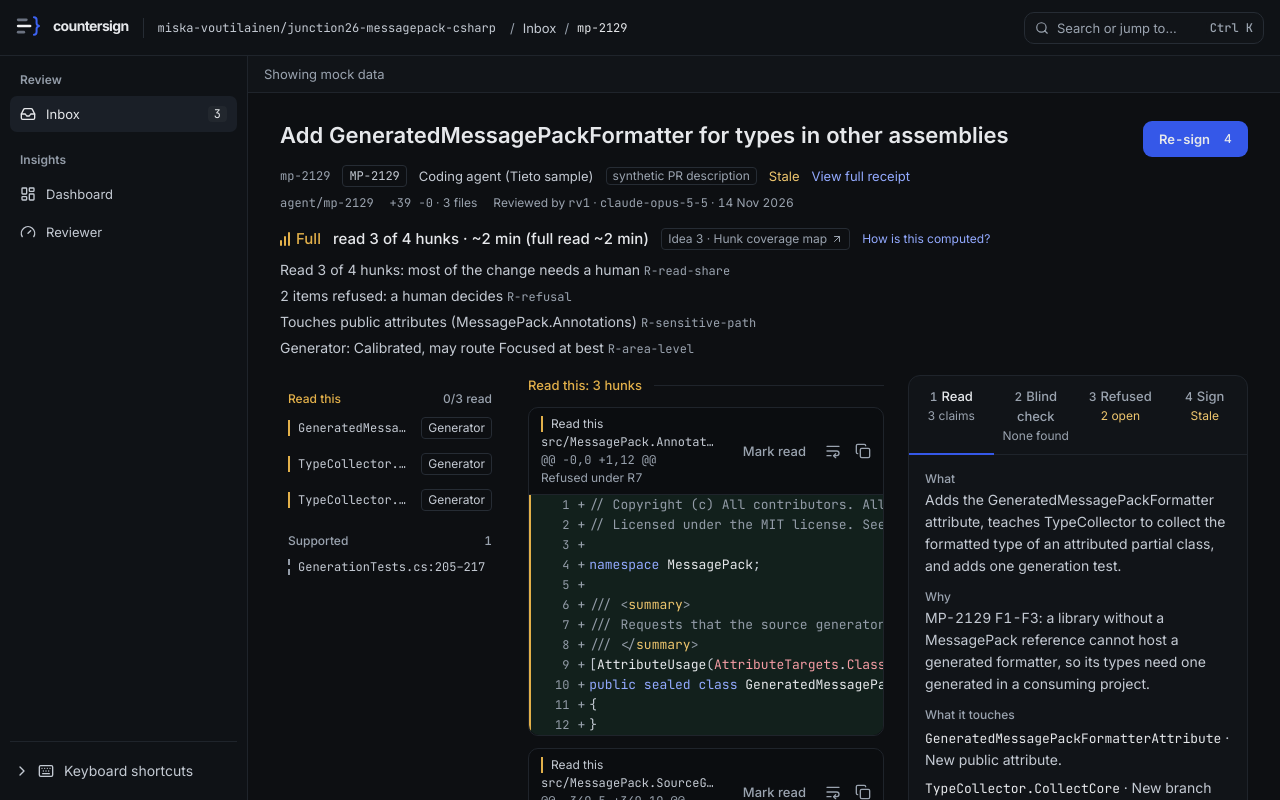
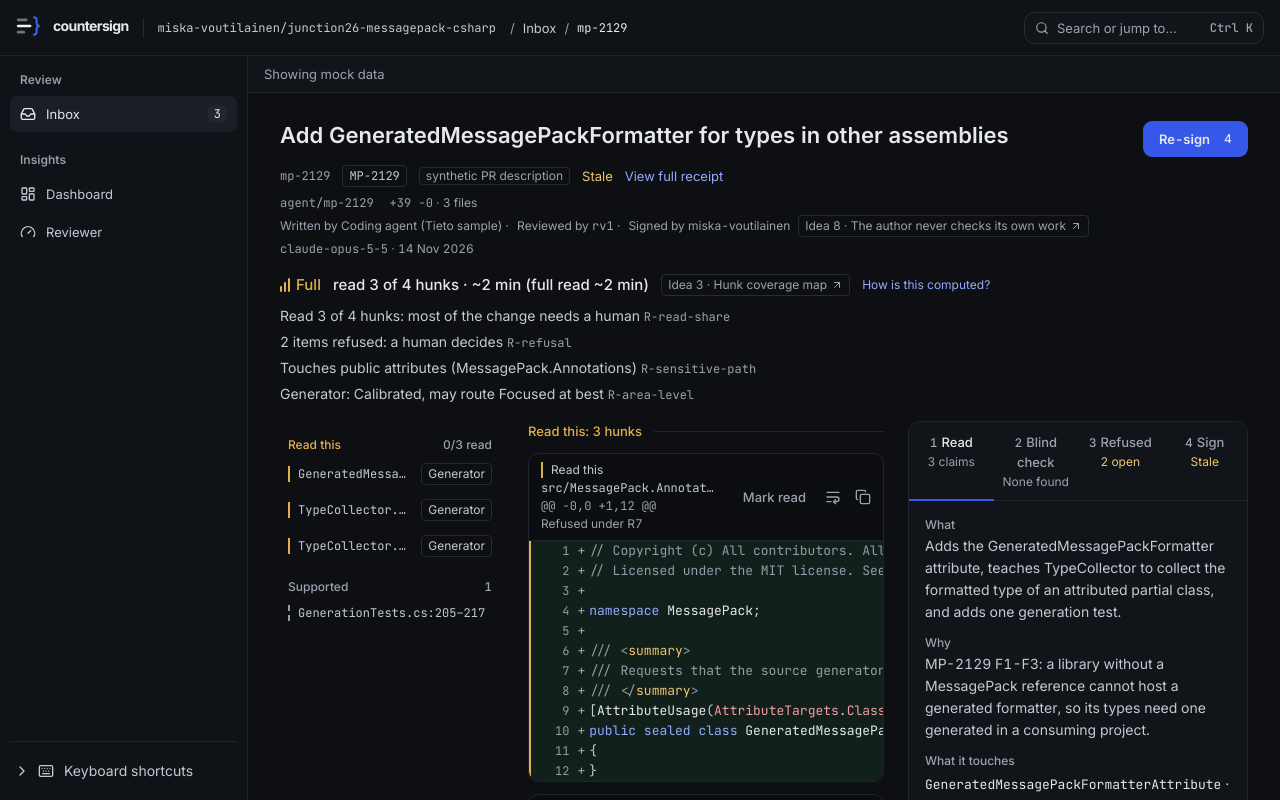
Before and after one commit to miska-voutilainen/junction-2026, a Next.js app: page /changes/mp-2129 in a window 1280 px wide. Shown: the top 800 px of the page. Built offline with nearby package versions, Linux system fonts and the light colour scheme.

Commit message:
feat(app): add the idea 8 roles line to the review header

```diff
--- /dev/null
+++ b/src/components/RolesLine.tsx
@@ -0,0 +1,37 @@
+import { IdeaLabel } from "@/components/IdeaLabel";
+import { cn } from "@/lib/utils";
+
+/**
+ * Who did what on a change, in one line: "Written by <author agent> ·
+ * Reviewed by <reviewer version> · Signed by <owner>", or "Not signed yet"
+ * while there is no receipt. The author never checks its own work (idea 8):
+ * three different parties, and the line is the only place "Signed by" is
+ * stated on the review and receipt pages. Each "role name" pair wraps as a
+ * unit, so at 375 px a name is never split from its role.
+ *
+ * @param reviewerVersion The reviewer's version, e.g. "rv1", shown in mono as an id.
+ * @param owner The GitHub login on the receipt; null or undefined when nobody has signed.
+ */
+export function RolesLine({
+  authorAgent,
+  reviewerVersion,
+  owner,
+  className,
+}: {
+  authorAgent: string;
+  reviewerVersion: string;
+  owner: string | null | undefined;
+  className?: string;
+}) {
+  return (
+    <span className={cn("flex flex-wrap items-center gap-x-2 gap-y-1", className)}>
+      <span className="[overflow-wrap:anywhere]">Written by {authorAgent} ·</span>{" "}
+      {/* The spaces between the pairs are not drawn in a flex row; they keep the copied and spoken text readable. */}
+      <span>
+        Reviewed by <span className="font-mono">{reviewerVersion}</span> ·
+      </span>{" "}
+      {owner ? <span className="[overflow-wrap:anywhere]">Signed by {owner}</span> : <span className="text-text-muted">Not signed yet</span>}
+      <IdeaLabel n={8} />
+    </span>
+  );
+}
--- a/src/features/receipt-view/IdentityList.tsx
+++ b/src/features/receipt-view/IdentityList.tsx
@@ -1,11 +1,14 @@
-import type { IdentityRow } from "./receiptModel";
+import { RolesLine } from "@/components/RolesLine";
+import type { IdentityRow, ReceiptDocumentView } from "./receiptModel";
 
 /**
  * What the signature is bound to: commit, base, the diff hash, repo, reviewer
  * run and signer. Ids and hashes are mono and break anywhere, so a 64-character
  * hash wraps inside its row at 320 px; labels sit above values below 760 px.
+ * The last row is the roles line (idea 8): author, reviewer and signer in
+ * sans, since they are names rather than ids.
  */
-export function IdentityList({ rows }: { rows: IdentityRow[] }) {
+export function IdentityList({ rows, roles }: { rows: IdentityRow[]; roles: ReceiptDocumentView["roles"] }) {
   return (
     <dl className="m-0 grid grid-cols-1 gap-x-4 gap-y-1 border-y border-border-subtle py-4 font-mono text-sm text-text-secondary compact:grid-cols-[7rem_minmax(0,1fr)] compact:gap-y-1.5">
       {rows.map(({ label, value }) => (
@@ -14,6 +17,10 @@ export function IdentityList({ rows }: { rows: IdentityRow[] }) {
           <dd className="m-0 min-w-0 break-all">{value}</dd>
         </div>
       ))}
+      <dt className="mt-2 text-text-faint compact:mt-0">roles</dt>
+      <dd className="m-0 min-w-0 font-sans">
+        <RolesLine {...roles} />
+      </dd>
     </dl>
   );
 }
--- a/src/features/review/ReviewHeader.tsx
+++ b/src/features/review/ReviewHeader.tsx
@@ -1,5 +1,6 @@
 import Link from "next/link";
 import { ReceiptStatus } from "@/components/ReceiptStatus";
+import { RolesLine } from "@/components/RolesLine";
 import { SyntheticTag } from "@/components/SyntheticTag";
 import type { ChangeInput, Review } from "@/contracts";
 import type { ReceiptStatusValue } from "@/lib/data/receiptStatus";
@@ -8,10 +9,12 @@ import { SignButton } from "./steps/SignButton";
 const reviewedOn = new Intl.DateTimeFormat("en-GB", { day: "numeric", month: "short", year: "numeric", timeZone: "UTC" });
 
 /**
- * The change at a glance: title, ids, who wrote it, the receipt state, and
- * the branch, size and which reviewer recorded the review. Everything the AI
+ * The change at a glance: title, ids, the receipt state when it needs action,
+ * and the branch, size, the roles line (who wrote, reviewed and signed) and the
+ * model and date of the review. Everything the AI
  * wrote is mono: ids, the branch, the model. Prose and statuses are sans.
  *
+ * @param signedBy The receipt owner's login for the roles line; absent while nothing is signed.
  * @param receiptHref Where the full receipt page is; set whenever a receipt file exists, whatever its status.
  * @param isReceiptUnreadable The receipt file exists but fails validation, so there is nothing to sign against.
  * @param review The recorded review; absent while it is missing or unreadable, so only the change's own facts show.
@@ -42,21 +45,21 @@ export function ReviewHeader({
         <span className="rounded-chip border border-border-default px-1.5 py-0.5 font-mono text-xs text-text-secondary">
           {change.requirementId}
         </span>
-        <span className="[overflow-wrap:anywhere]">{change.authorAgent}</span>
         {change.authorDescription.synthetic && <SyntheticTag />}
-        {receiptStatus && <ReceiptStatus status={receiptStatus} owner={signedBy} />}
+        {/* "Signed by" lives in the roles line below; this keeps only the states that ask for action. */}
+        {(receiptStatus === "stale" || receiptStatus === "unverified") && <ReceiptStatus status={receiptStatus} />}
         {receiptHref && (
           <Link href={receiptHref} className="rounded-item text-link underline-offset-2 hover:underline focus-visible:outline-2 focus-visible:outline-offset-2 focus-visible:outline-focus-ring">
             View full receipt
           </Link>
         )}
       </p>
-      {review && <MetaRow change={change} review={review} />}
+      {review && <MetaRow change={change} review={review} signedBy={signedBy} />}
     </header>
   );
 }
 
-function MetaRow({ change, review }: { change: ChangeInput; review: Review }) {
+function MetaRow({ change, review, signedBy }: { change: ChangeInput; review: Review; signedBy?: string }) {
   const { diff, reviewer, run } = review;
   return (
     <p className="flex flex-wrap items-center gap-x-4 gap-y-1 text-xs text-text-muted">
@@ -67,9 +70,9 @@ function MetaRow({ change, review }: { change: ChangeInput; review: Review }) {
         </span>{" "}
         · {diff.filesChanged} {diff.filesChanged === 1 ? "file" : "files"}
       </span>
+      <RolesLine authorAgent={change.authorAgent} reviewerVersion={reviewer.version} owner={signedBy} />
       <span>
-        Reviewed by <span className="font-mono">{reviewer.version}</span> · <span className="font-mono [overflow-wrap:anywhere]">{reviewer.model}</span> ·{" "}
-        {reviewedOn.format(new Date(run.finishedAt))}
+        <span className="font-mono [overflow-wrap:anywhere]">{reviewer.model}</span> · {reviewedOn.format(new Date(run.finishedAt))}
       </span>
     </p>
   );
```
Also changed, not shown: 1 other file (tests, documents, lock files or other folders).
